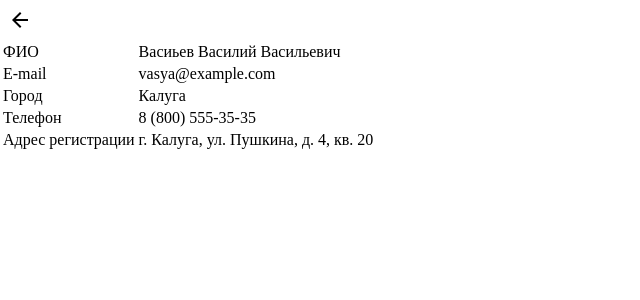
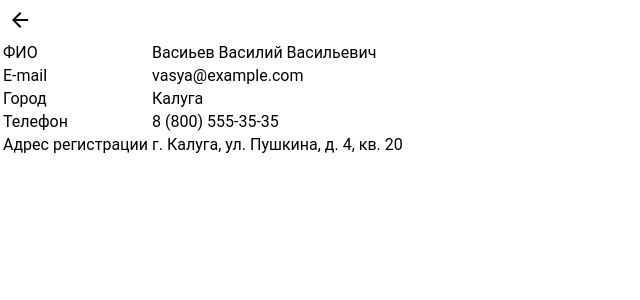
Before and after one commit to kiraind/hackathon-2019-11-30, a Next.js app in the folder frontend/: page /myprofile in a window 1280 px wide. Shown: the top 300 px of the page, without its empty margins (0-640 px from the left). Built offline with nearby package versions, Linux system fonts and the light colour scheme.

Commit message:
ашчуы

```diff
--- a/frontend/components/MenuDrawer.js
+++ b/frontend/components/MenuDrawer.js
@@ -19,7 +19,8 @@ const MenuDrawer = ({ shown, onClose }) => (
             <MenuDrawerItem href="/contacts">Мои контакты</MenuDrawerItem>
             <MenuDrawerItem href="/messages">Мои сообщения</MenuDrawerItem>
             <MenuDrawerItem href="/myreports">Мои жалобы</MenuDrawerItem>
-            <MenuDrawerItem href="/publiclist">Поиск свидетелей</MenuDrawerItem>
+            <MenuDrawerItem href="/publiclist">Я свидетель</MenuDrawerItem>
+            <MenuDrawerItem href="/makerequest">Мне нужен свидетель</MenuDrawerItem>
             <MenuDrawerItem href="/about">О сервисе</MenuDrawerItem>
         </div>
         <div
--- a/frontend/pages/messages.js
+++ b/frontend/pages/messages.js
@@ -1,5 +1,5 @@
 import Wrapper from '../components/Wrapper.js'
-const Contacts = () => {
+const Messages = () => {
     const contacts = [
         {
             id: 1,
--- a/frontend/pages/myprofile.js
+++ b/frontend/pages/myprofile.js
@@ -13,31 +13,36 @@ const MyProfile = () => {
 
     return (
         <Wrapper>
-            <table>
+            <table className="MyProfile">
                 <tbody>
                     <tr>
                         <td>ФИО</td>
-                        <td>Васиьев Василий Васильевич</td>
+                        <td contentEditable>Васиьев Василий Васильевич</td>
                     </tr>
                     <tr>
                         <td>E-mail</td>
-                        <td>vasya@example.com</td>
+                        <td contentEditable>vasya@example.com</td>
                     </tr>
                     <tr>
                         <td>Город</td>
-                        <td>Калуга</td>
+                        <td contentEditable>Калуга</td>
                     </tr>
                     <tr>
                         <td>Телефон</td>
-                        <td>8 (800) 555-35-35</td>
+                        <td contentEditable>8 (800) 555-35-35</td>
                     </tr>
                     <tr>
                         <td>Адрес регистрации</td>
-                        <td>г. Калуга, ул. Пушкина, д. 4, кв. 20</td>
+                        <td contentEditable>г. Калуга, ул. Пушкина, д. 4, кв. 20</td>
                     </tr>
                 </tbody>
             </table>
 
+            <style jsx>{`
+                .MyProfile {
+                    font-family: Roboto, sans-serif;
+                }
+            `}</style>
         </Wrapper>
     )
 }
```
Also changed, not shown: frontend/pages/makerequest.js (added, +44 -0 lines).
